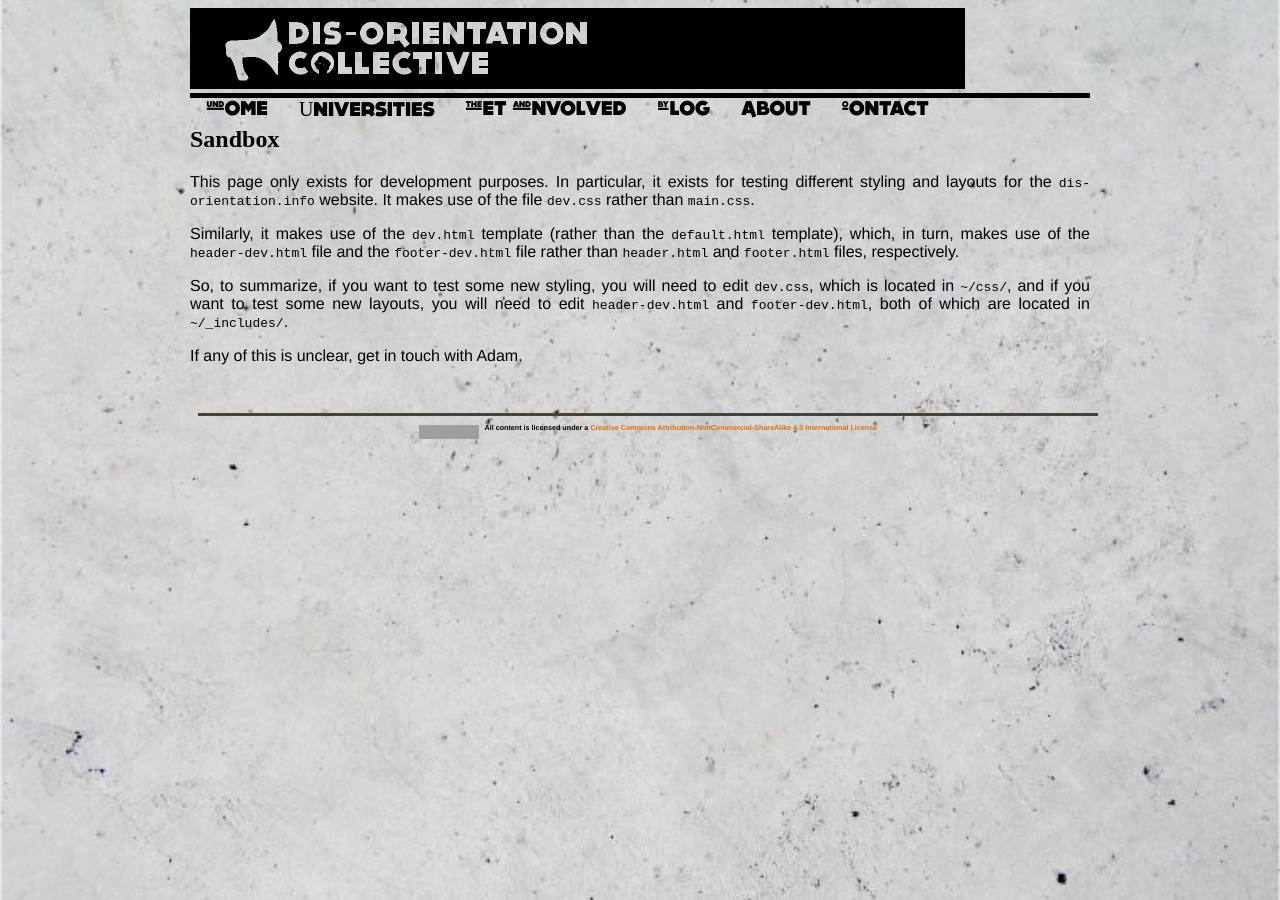
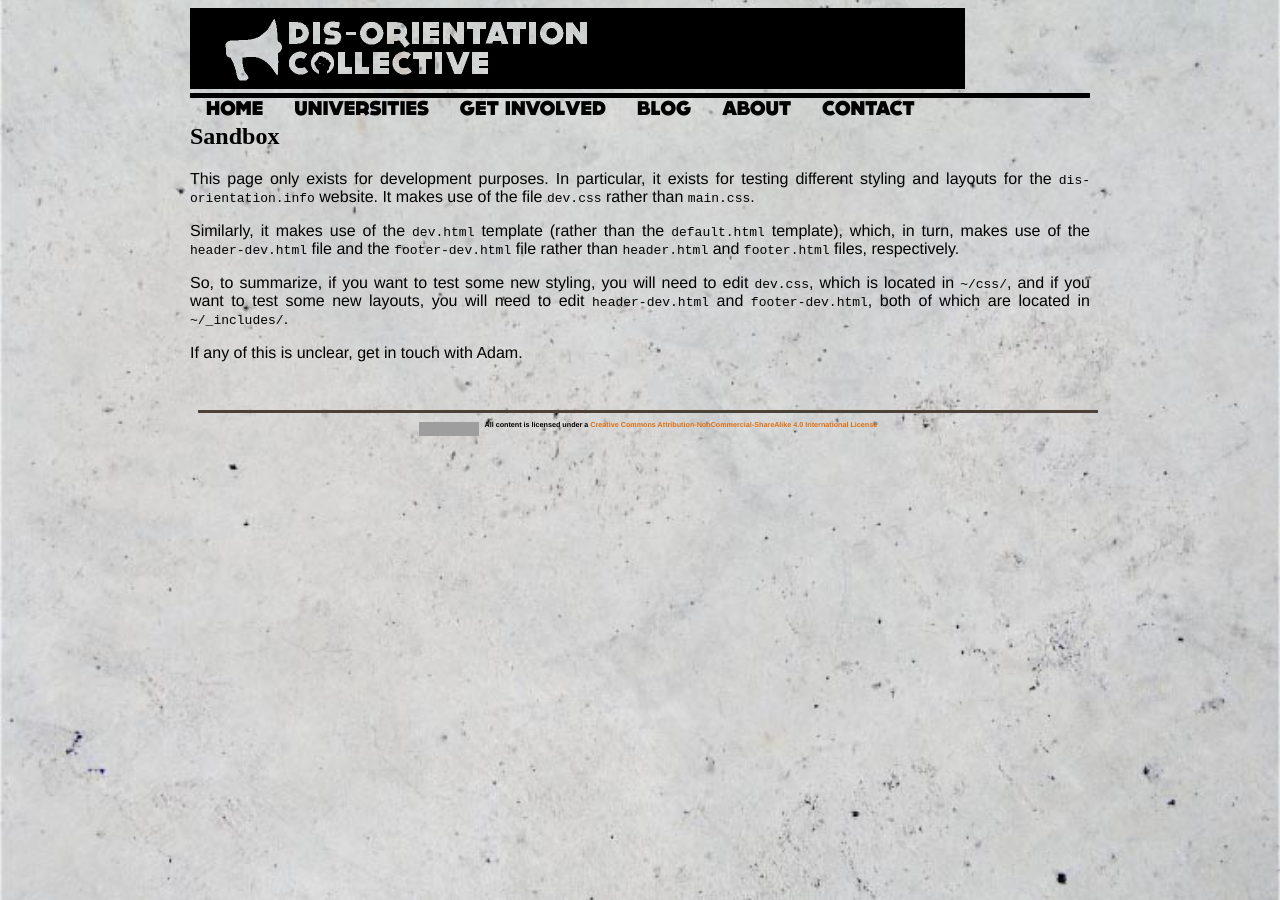
Before and after one commit to dis-orientation/dis-orientation.github.io, a Jekyll site: the page built from dev/sandbox.md, in a window 1280 px wide. Built offline with Jekyll 4.4.1, drawn with Linux system fonts in a browser that asks for light colours; some web fonts are replaced; grey boxes are pictures that could not be loaded.

Commit message:
fix stuff

```diff
--- a/_includes/header-dev.html
+++ b/_includes/header-dev.html
@@ -25,12 +25,12 @@
 
 				<div id="header">
 					<ul>
-						<li><a href="{{ site.url }}">Home</a></li>
-						<li><a href="{{ site.url }}universities/">Universities</a></li>
-						<li><a href="{{ site.url }}involved/">Get Involved</a></li>
-						<li><a href="{{ site.url }}blog/">Blog</a></li>
-						<li><a href="{{ site.url }}about/">About</a></li>
-						<li><a href="{{ site.url }}contact/">Contact</a></li>
+						<li><a href="{{ site.url }}">home</a></li>
+						<li><a href="{{ site.url }}universities/">universities</a></li>
+						<li><a href="{{ site.url }}involved/">get involved</a></li>
+						<li><a href="{{ site.url }}blog/">blog</a></li>
+						<li><a href="{{ site.url }}about/">about</a></li>
+						<li><a href="{{ site.url }}contact/">contact</a></li>
 					</ul>
 				</div><!-- END header div-->
 
```
